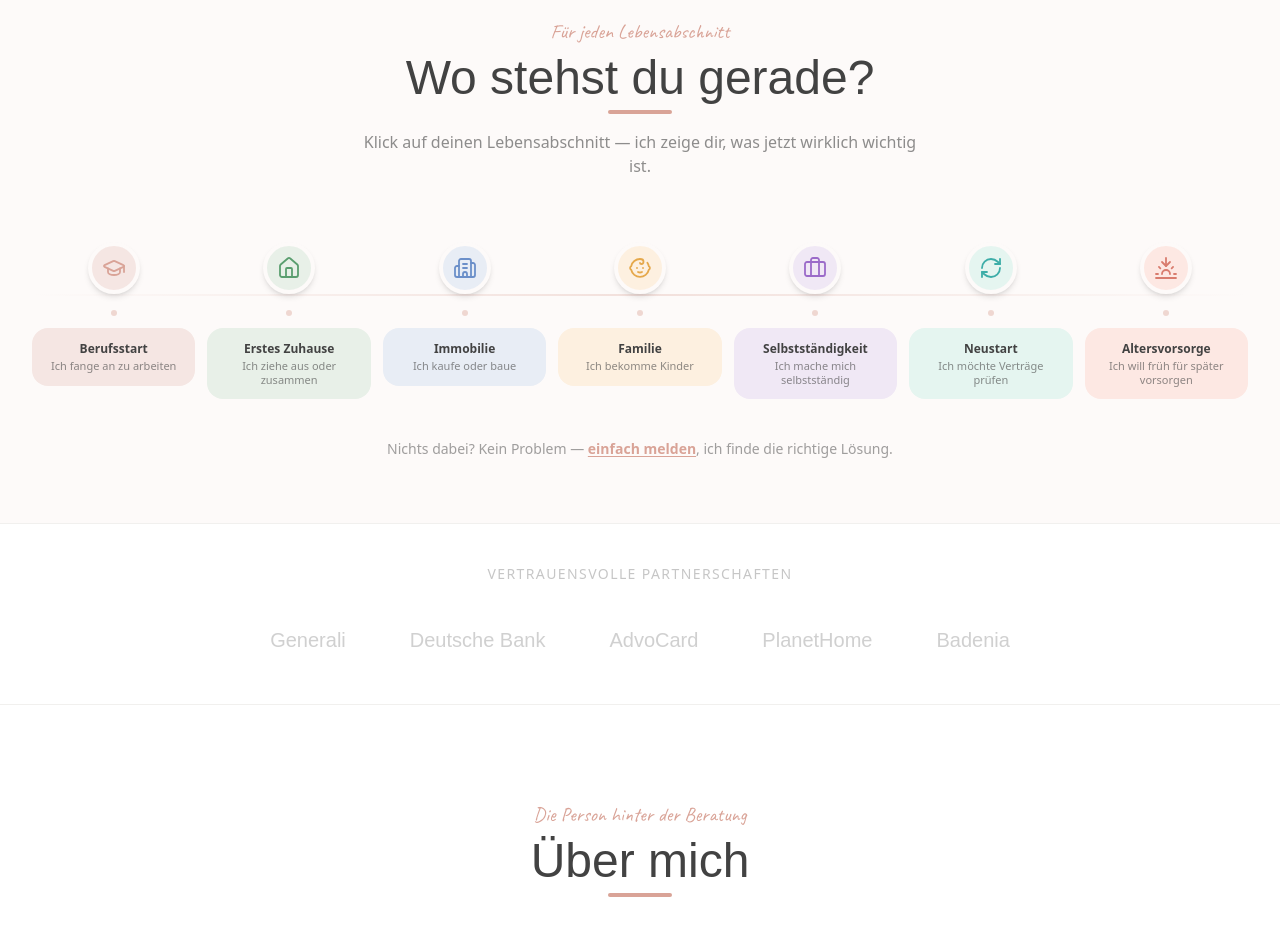
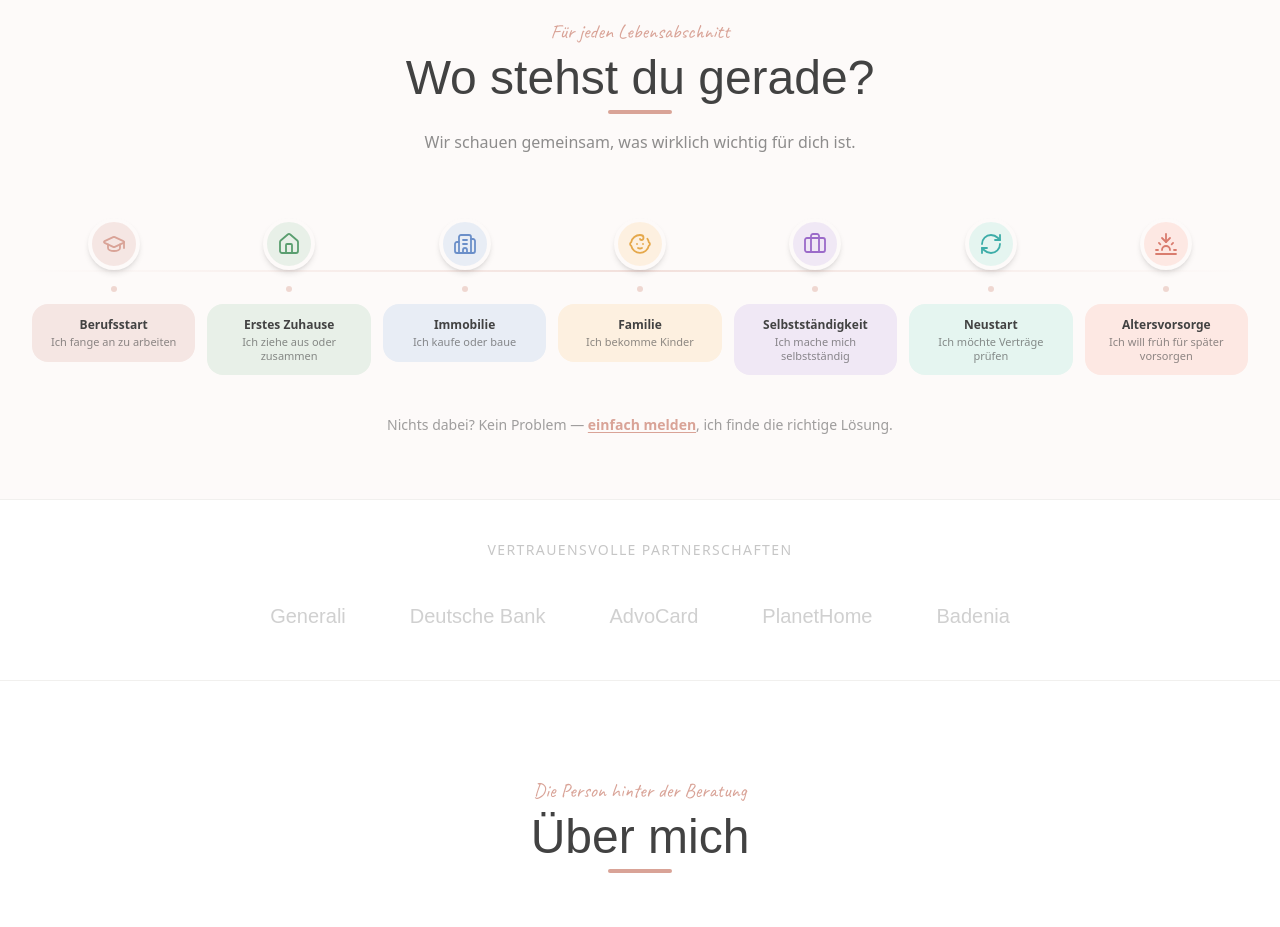
Before and after one commit to Janick97/cristina-croussen, a Next.js app: page / in a window 1280 px wide. Shown: the part 860-1787 px from the top of the page. Built offline with nearby package versions, Linux system fonts and the light colour scheme; a web font is replaced by a local one.

Commit message:
LifeJourney: Untertitel angepasst

```diff
--- a/src/components/LifeJourney.tsx
+++ b/src/components/LifeJourney.tsx
@@ -113,7 +113,7 @@ export default function LifeJourney() {
           </h2>
           <div className="mx-auto mt-2 h-1 w-16 rounded-full bg-primary" />
           <p className="mx-auto mt-4 max-w-xl text-base text-dark/60">
-            Klick auf deinen Lebensabschnitt — ich zeige dir, was jetzt wirklich wichtig ist.
+            Wir schauen gemeinsam, was wirklich wichtig für dich ist.
           </p>
         </motion.div>
 
```
